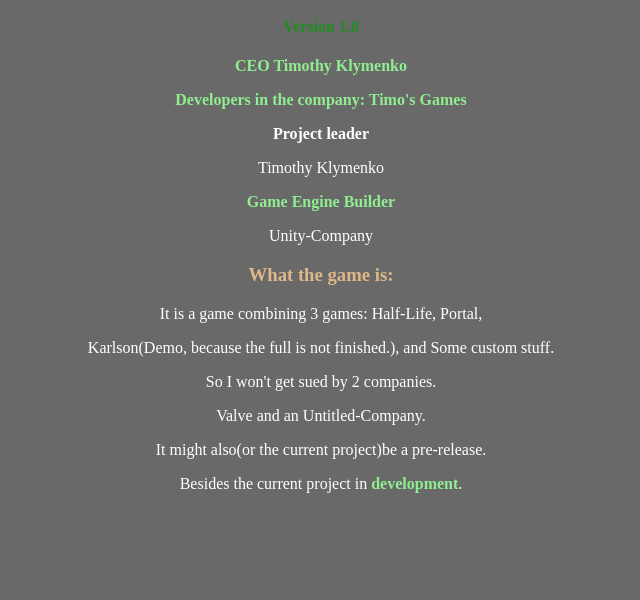
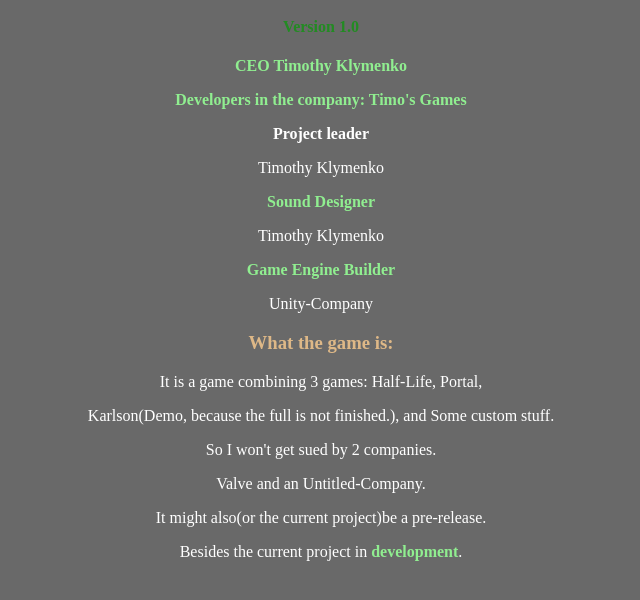
Before and after one commit to itstimboi/Porta-Tabue-Article, a plain HTML site: page index.html in a window 1280 px wide. Shown: the part 110-710 px from the top of the page, without its empty margins (319-959 px from the left). Drawn offline with Linux system fonts and the light colour scheme.

Commit message:
Add files via upload

```diff
--- a/index.html
+++ b/index.html
@@ -14,6 +14,8 @@
         <b>Developers in the company: Timo's Games
         <p>Project leader</p></b>
         <p>Timothy Klymenko</p>
+        <p><b>Sound Designer</b></p>
+        <p>Timothy Klymenko</p>
         <b>Game Engine Builder</b>
         <p>Unity-Company</p>
 
```
